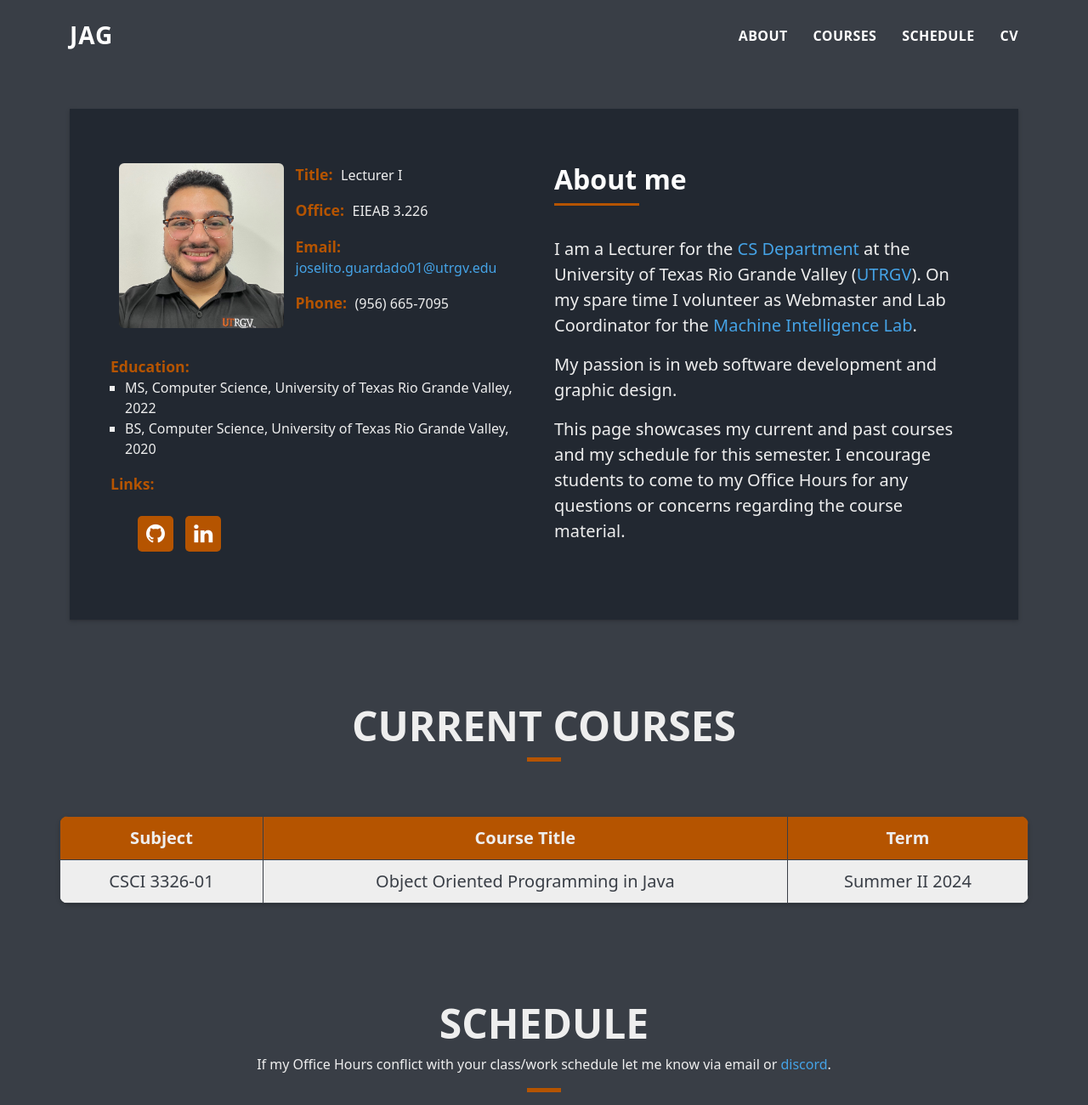
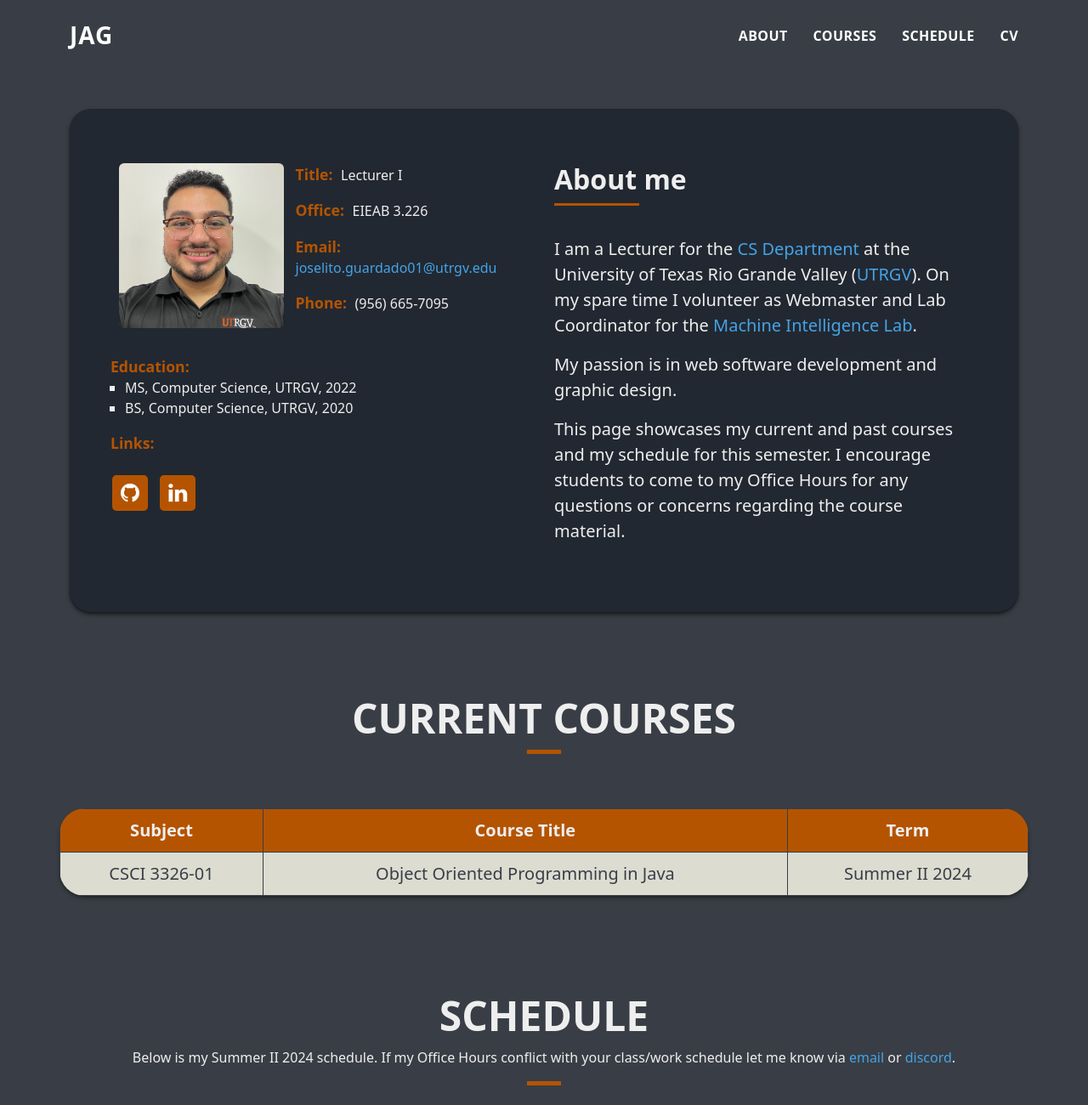
Before and after one commit to jaguardado123/Portfolio, a plain HTML site: page index.html in a window 1280 px wide. Shown: the top 1300 px of the page at 85% size. Drawn offline with Linux system fonts and the light colour scheme.

Commit message:
Updated color scheme

```diff
--- a/index.html
+++ b/index.html
@@ -69,7 +69,7 @@
 				<div class="container">
 					<div class="row">
 						<div class="col-sm-12">
-							<div class="box-shadow-full">
+							<div class="box-shadow-full" style="border-radius: 25px;">
 								<div class="row">
 									<div class="col-md-6">
 										<div class="row">
@@ -102,8 +102,8 @@
 										<div class="skill-mf">
 											<span class="title-s">Education:</span>
 											<ul class="education">
-												<li><span>MS, Computer Science, University of Texas Rio Grande Valley, 2022</span></li>
-												<li><span>BS, Computer Science, University of Texas Rio Grande Valley, 2020</span></li>
+												<li><span>MS, Computer Science, UTRGV, 2022</span></li>
+												<li><span>BS, Computer Science, UTRGV, 2020</span></li>
 											</ul>
 											<p class="title-s">Links:</p>
 											<ul class="personal_social">
@@ -184,8 +184,8 @@
 							<div class="title-box text-center">
 								<h3 class="title-a">Schedule</h3>
 								<p class="subtitle-a" style="color: var(--text-dark);">
-									If my Office Hours conflict with your class/work schedule
-									let me know via email or <a href="https://discord.gg/YqmE4dHbrp">discord</a>.
+									Below is my Summer II 2024 schedule. If my Office Hours conflict with your class/work schedule
+									let me know via <a href="mailto:joselito.guardado01@utrgv.edu">email</a> or <a href="https://discord.gg/YqmE4dHbrp">discord</a>.
 								</p>
 								<div class="line-mf"></div>
 							</div>
--- a/static/css/style.css
+++ b/static/css/style.css
@@ -187,7 +187,7 @@ a:hover {
 
 .subtitle-a {
   text-decoration: none;
-  color: #f5f5f5;
+  color: #EEEEEE;
 }
 
 .line-mf {
@@ -205,7 +205,7 @@ a:hover {
 .title-left {
   font-size: 2rem;
   position: relative;
-  color: #fefefe;
+  color: #EEEEEE;
   font-weight: 600;
 }
 
@@ -229,7 +229,7 @@ a:hover {
   background-color: #fff;
   margin-bottom: 3rem;
   z-index: 2;
-  box-shadow: 0 1px 1px 0 rgba(0, 0, 0, 0.06), 0 2px 5px 0 rgba(0, 0, 0, 0.2);
+  box-shadow: 0 2px 2px 0 rgba(0, 0, 0, 0.2), 0 3px 5px 0 rgba(0, 0, 0, 0.5);
 }
 
 @media (min-width: 768px) {
@@ -244,8 +244,8 @@ a:hover {
   list-style-type: square;
 }
 .table-block {
-  box-shadow: 0 1px 1px 0 rgba(0, 0, 0, 0.06), 0 2px 5px 0 rgba(0, 0, 0, 0.2);
-  border-radius: 10px;
+  box-shadow: 0 2px 2px 0 rgba(0, 0, 0, 0.1), 0 3px 5px 0 rgba(0, 0, 0, 0.3);
+  border-radius: 30px;
   overflow: hidden;
 }
 .table-title {
@@ -257,7 +257,7 @@ a:hover {
 }
 .t-cell {
   border: 1px solid var(--background-dark);
-  background-color: #EEEEEE;
+  background-color: #dcdcd0;
   padding: 10px;
   text-align: center;
   color: var(--background-dark);
@@ -1000,6 +1000,7 @@ input:checked + .slider:before {
 
 .skill-mf .personal_social {
   margin-top: 25px;
+  margin-left: -30px;
 }
 .skill-mf .personal_social li {
   display: inline-block;
```
